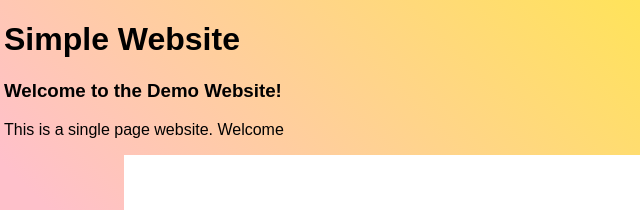
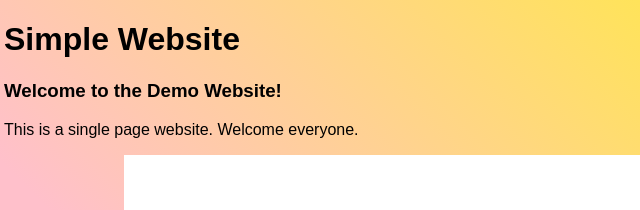
Before and after one commit to nancy6789/Ui-project, a plain HTML site: page index.html in a window 1280 px wide. Shown: the top 210 px of the page, 4-644 px from the left. Drawn offline with Linux system fonts and the light colour scheme.

Commit message:
changes in index file

```diff
--- a/index.html
+++ b/index.html
@@ -8,7 +8,7 @@
 
     <body>
       <h3>Welcome to the Demo Website!</h3>
-         <p>This is a single page website. Welcome</p>
+         <p>This is a single page website. Welcome everyone.</p>
 
       <center><img src="resource/photo.jpg"></center>
 
```
